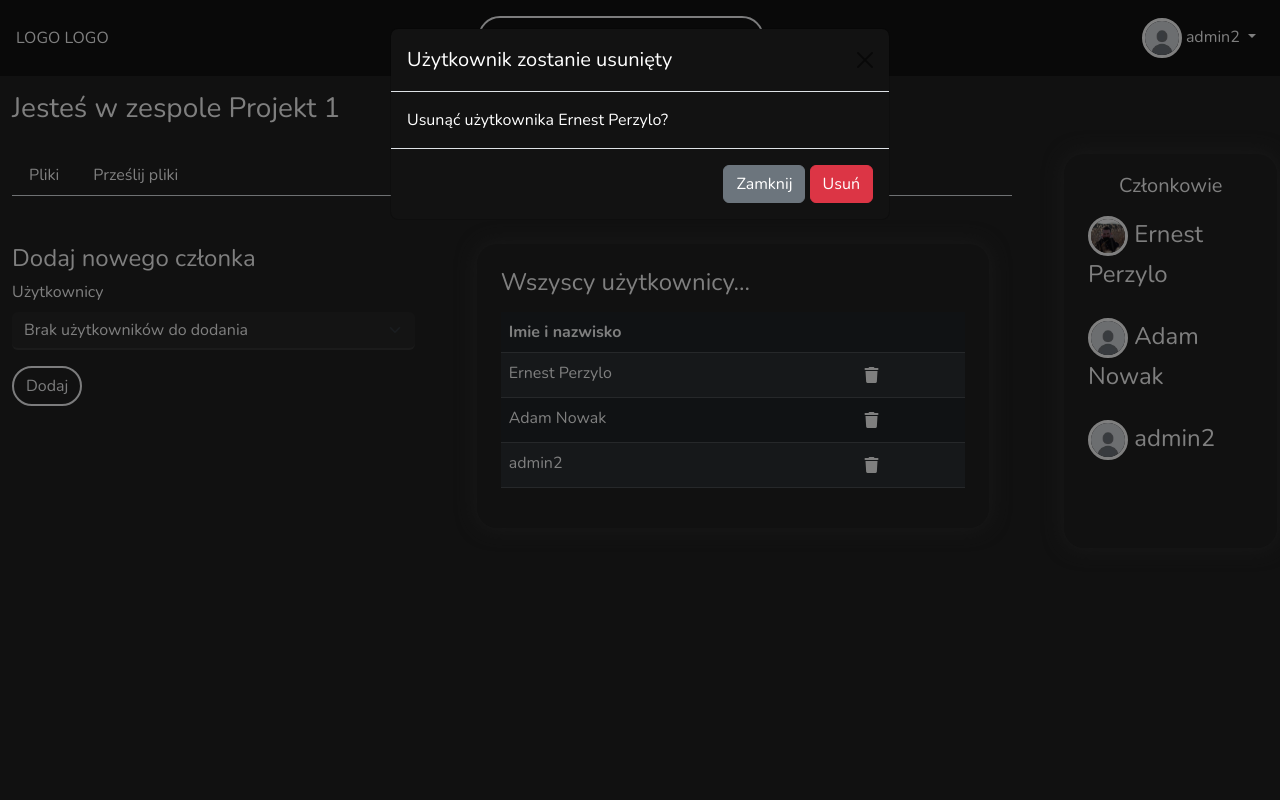
After one commit to nescik/MLS_app, a Django app: page /team/17/members in a window 1280 px wide, after a click that opens the changed part. The commit adds this page. Run offline with Django 5.2, Linux system fonts and the light colour scheme; a user stored in the database is signed in; data comes from the database, SQL or seed files in the repository; both versions use the stored data as it was after the commit; some libraries are stand-ins or nearby versions.

Commit message:
team-pages

```diff
--- a/website/main/forms.py
+++ b/website/main/forms.py
@@ -105,3 +105,19 @@
 
         self.fields['file'].label = 'Plik'
         self.fields['description'].label = 'Opis'
+
+class AddNewMember(forms.Form):
+    members = forms.ModelChoiceField(queryset=User.objects.all())
+
+    def __init__(self, *args, **kwargs):
+        team = kwargs.pop('team', None)
+        super().__init__(*args, **kwargs)
+        self.fields['members'].label = 'Użytkownicy'
+
+        if team:
+            existing_members = team.members.all()
+            users_not_in_team = User.objects.exclude(id__in=[user.id for user in existing_members])
+            self.fields['members'].queryset = users_not_in_team
+
+            if not users_not_in_team:
+                self.fields['members'].choices = [('', ('Brak użytkowników do dodania'))]
--- a/website/main/models.py
+++ b/website/main/models.py
@@ -1,3 +1,4 @@
+from typing import Any
 from django.db import models
 from django.contrib.auth.models import User
 from django.utils.deconstruct import deconstructible
@@ -68,15 +69,24 @@
     def __str__(self):
         return self.name
 
+
+
+
+
 class CustomFileExtensionValidator(FileExtensionValidator):
     message = 'Niedozwolone rozszerzenie pliku. Akceptowane rozszerzenia to: %(allowed_extensions)s'
+
+
+def upload_to_team_folder(instance, filename):
+    team_folder = f"team_{instance.team.name}"
+    return os.path.join('team_files', team_folder, filename)
 
 
 class File(models.Model):
     description = models.CharField(max_length=255)
     author = models.ForeignKey(User, on_delete=models.CASCADE)
     team = models.ForeignKey(Team, on_delete=models.CASCADE)
-    file = models.FileField(upload_to='team_files/', validators=[CustomFileExtensionValidator(['pdf', 'doc', 'docx'])])
+    file = models.FileField(upload_to=upload_to_team_folder, validators=[CustomFileExtensionValidator(['pdf', 'doc', 'docx'])])
     upload_date = models.DateTimeField(default=timezone.now)
 
     def __str__(self):
--- a/website/main/templates/main/home.html
+++ b/website/main/templates/main/home.html
@@ -49,7 +49,8 @@
         <div class="row p-5">
             <h2 class="mb-5">Twoje zespoły</h2>
             {% for team in teams %}
-                <div class="col-md-4 mb-4">
+                {% if user in team.members.all %}
+                <div class="col-3 mb-4">
                     <a href="{% url 'team_files' team.id %}" class="team-link">
                         <div class="custom-border align-items-center d-flex justify-content-center ">
                             <h5>
@@ -58,6 +59,7 @@
                         </div>
                     </a>
                 </div>
+                {% endif %}
             {% endfor %}
         </div>
     </div>
--- a/website/main/templates/teams/team_add_file.html
+++ b/website/main/templates/teams/team_add_file.html
@@ -22,8 +22,8 @@
             <button type="submit" class="btn btn-outline-light border-2 rounded-pill">Dodaj</button>
         </form>
     </div>
-    <div class="col-7  p-3">
-        <h4>Wcześniej przesłane przez ciebie pliki...</h4>
+    <div class="col-6 p-4 my-shadow">
+        <h4 class="mb-3">Wcześniej przesłane przez ciebie pliki...</h4>
         <div class="row">
             {% for file in user_files %}
               <p>{{file.get_file_name}}</p>
--- a/website/main/templates/teams/team_detail.html
+++ b/website/main/templates/teams/team_detail.html
@@ -14,6 +14,7 @@
 {% block content %}
 
 <div class="container-fluid team-container ">
+  <h3 class="mt-3">Jesteś w zespole {{team.name}}</h3>
     <div class="row ">
         <div class="col-10 team-col">
             <ul class="nav nav-tabs">
@@ -21,14 +22,18 @@
                   <a class="nav-link" aria-current="page" href="{% url 'team_files' team.id %}">Pliki</a>
                 </li>
                 <li class="nav-item">
-                  <a class="nav-link" href="{% url 'team_permission' team.id %}">Uprawnienia</a>
-                </li>
-                <li class="nav-item">
                   <a class="nav-link" href="{% url 'team_add_file' team.id %}">Prześlij pliki</a>
                 </li>
-                <li class="nav-item">
-                  <a class="nav-link" href="{% url 'team_add_member' team.id %}">Dodaj członka</a>
-                </li>
+
+                {% if user == team.founder %}
+                  <li class="nav-item">
+                    <a class="nav-link" href="{% url 'team_members' team.id %}">Zarządzaj użytkownikami</a>
+                  </li>
+                  <li class="nav-item">
+                    <a class="nav-link" href="{% url 'team_permission' team.id %}">Uprawnienia</a>
+                  </li>
+                {% endif %}
+
               </ul>
             <div class="team-content">
               {% block team-content %}
--- /dev/null
+++ b/website/main/templates/teams/team_members.html
@@ -0,0 +1,97 @@
+{% extends "teams/team_detail.html" %}
+{% load crispy_forms_tags %}
+
+
+{% block title %}
+    Zespół {{ team.name }}
+{% endblock title %}
+
+{% block navbar %}
+    {% include 'main/navbar.html' %}
+{% endblock navbar %}
+
+
+{% block team-content %}
+
+
+
+<div class="row mt-5">
+    <div class="col-5">
+        <h4>Dodaj nowego członka</h4>
+        <form method="POST">
+            {% csrf_token %}
+            {{form|crispy}}
+            <button type="submit" class="btn btn-outline-light border-2 rounded-pill">Dodaj</button>
+        </form>
+    </div>
+    <div class="col-6 p-4 my-shadow">
+        <h4 class="mb-3">Wszyscy użytkownicy...</h4>
+        <table class="table table-striped table-dark">
+            <thead>
+              <tr>
+                <th scope="col">Imie i nazwisko</th>
+                <th scope="col"></th>
+              </tr>
+            </thead>
+            <tbody>
+                {% for member in team.members.all %}
+                <tr>
+                    <td>
+                        {% if member.get_full_name %}
+                            {{ member.get_full_name }}
+                        {% else %}
+                            {{ member.username }}
+                        {% endif %}
+
+                    </td>
+                    <td>
+                        <a class="delete-confirm" data-bs-toggle="modal" data-bs-target="#confirmDeleteModal"
+                        data-desc=" Usunąć użytkownika {{member.get_full_name}}?"
+                        data-url="{% url 'remove_member' team.id member.id %}" ><i class="fa-solid fa-trash"></i></a>
+                    </td>
+                </tr>
+                {% endfor %}
+            </tbody>
+          </table>
+
+
+
+
+    </div>
+</div>
+
+
+<div class="modal fade" id="confirmDeleteModal" tabindex="-1" aria-labelledby="exampleModalLabel" aria-hidden="true">
+    <div class="modal-dialog">
+      <div class="modal-content">
+        <div class="modal-header">
+          <h5 class="modal-title" id="exampleModalLabel">Użytkownik zostanie usunięty</h5>
+          <button type="button" class="btn-close" data-bs-dismiss="modal" aria-label="Close"></button>
+        </div>
+        <div class="modal-body" id="idDeleteModalBody">
+
+        </div>
+        <div class="modal-footer">
+          <form action="" method="GET" id="confirmDeleteForm">
+            <button type="button" class="btn btn-secondary" data-bs-dismiss="modal">Zamknij</button>
+            <button type="submit" class="btn btn-danger">Usuń</button>
+          </form>
+        </div>
+      </div>
+    </div>
+  </div>
+
+  <script>
+    $(document).ready(function (){
+      $('.delete-confirm').click(function() {
+        var desc = $(this).attr('data-desc');
+        var url = $(this).attr('data-url');
+
+        $('#idDeleteModalBody').text(desc);
+        $('#confirmDeleteForm').attr("action", url);
+      });
+    });
+  </script>
+
+
+{% endblock %}
--- a/website/main/urls.py
+++ b/website/main/urls.py
@@ -22,7 +22,8 @@
     path('team/<int:id>/files', views.team_files, name='team_files'),
     path('team/<int:id>/add_file', views.team_add_file, name='team_add_file'),
     path('team/<int:id>/permission', views.team_permission, name='team_permission'),
-    path('team/<int:id>/add_member', views.team_add_member, name='team_add_member'),
-    path('download/<int:id>', views.download_file, name='download_file')
+    path('team/<int:id>/members', views.team_add_member, name='team_members'),
+    path('download/<int:id>', views.download_file, name='download_file'),
+    path('team/<int:team_id>/remove_member/<int:member_id>', views.remove_member, name='remove_member')
 
 ] + static(settings.MEDIA_URL, document_root=settings.MEDIA_ROOT)
--- a/website/main/views.py
+++ b/website/main/views.py
@@ -1,5 +1,5 @@
 from django.shortcuts import render, redirect, get_object_or_404
-from .forms import RegisterForm, LoginForm, EditUserForm, CustomPasswordChangeForm, EditInfoUserForm, CreateTeamForm, AddFileForm
+from .forms import RegisterForm, LoginForm, EditUserForm, CustomPasswordChangeForm, EditInfoUserForm, CreateTeamForm, AddFileForm, AddNewMember
 from django.contrib.auth import authenticate, login
 from django.contrib.auth.models import auth, User
 from django.contrib.auth.views import PasswordChangeView
@@ -12,7 +12,7 @@
 @login_required
 def home(request):
     teams = Team.objects.all()
-
+    user = request.user
 
     if request.method == 'POST':
         form = CreateTeamForm(request.POST)
@@ -30,7 +30,7 @@
     else:
         form = CreateTeamForm()
 
-    context = {'teams':teams, 'form':form}
+    context = {'teams':teams, 'form':form, 'user':user}
     return render(request, 'main/home.html', context=context)
 
 
@@ -141,7 +141,10 @@
 
     team = get_object_or_404(Team, pk=id)
 
-    context = {'team':team}
+    if request.user.is_authenticated:
+        user = request.user
+
+    context = {'team':team, 'user':user}
 
     return render(request, 'teams/team_files.html', context=context)
 
@@ -190,5 +193,24 @@
 def team_add_member(request, id):
     team = get_object_or_404(Team, pk=id)
 
-    context = {'team':team}
-    return render(request, 'teams/team_add_member.html', context=context)
+    if request.method == 'POST':
+        form = AddNewMember(request.POST or None, team=team)
+        if form.is_valid():
+            member = form.cleaned_data['members']
+            team.members.add(member)
+            return redirect('team_members', id=team.id)
+    else:
+        form = AddNewMember(team=team)
+        form.team = team
+
+    context = {'team':team, 'form':form}
+    return render(request, 'teams/team_members.html', context=context)
+
+@login_required
+def remove_member(request, team_id, member_id):
+    team = get_object_or_404(Team, id = team_id)
+    member = get_object_or_404(User, id=member_id)
+
+    team.members.remove(member)
+
+    return redirect('team_members', id=team.id)
--- a/website/static/style/team.css
+++ b/website/static/style/team.css
@@ -75,17 +75,33 @@
     border-radius: 12px;
 }
 
-form input {
+form input, form select {
     background-color:#292929 !important;
     border: none !important;
     color: white !important;
     border-bottom: solid 2px #373737!important;
 }
 
-form input:focus{
+form input:focus, form select:focus{
     background-color:#292929!important;
     color: white!important;
     border-bottom: solid 2px rgb(167, 167, 167)!important;
     outline: none!important;
     box-shadow: 0 0 10px rgba(167, 167, 167)!important;
 }
+
+.my-shadow{
+    box-shadow: 0 0 20px rgb(52, 52, 52) !important;
+    border-radius: 20px;
+    margin-left: 50px;
+}
+
+.fa-trash{
+    color: white !important;
+    padding: 6px;
+
+}
+
+.fa-trash:hover{
+    background-color: #373737;
+}
```
Also changed, not shown: website/main/templates/teams/team_add_member.html (deleted, +0 -18 lines), website/db.sqlite3, 7 other files.
